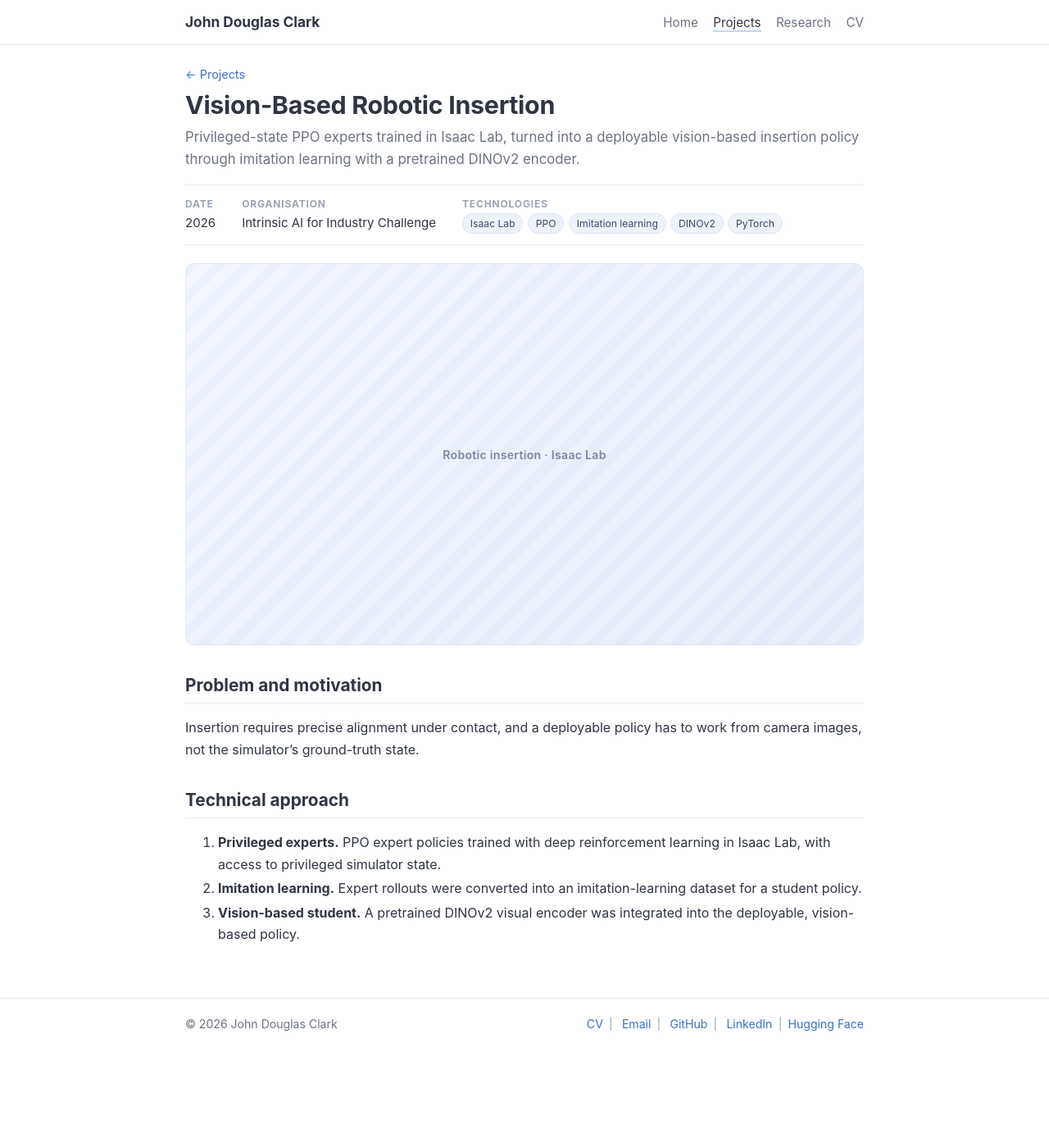
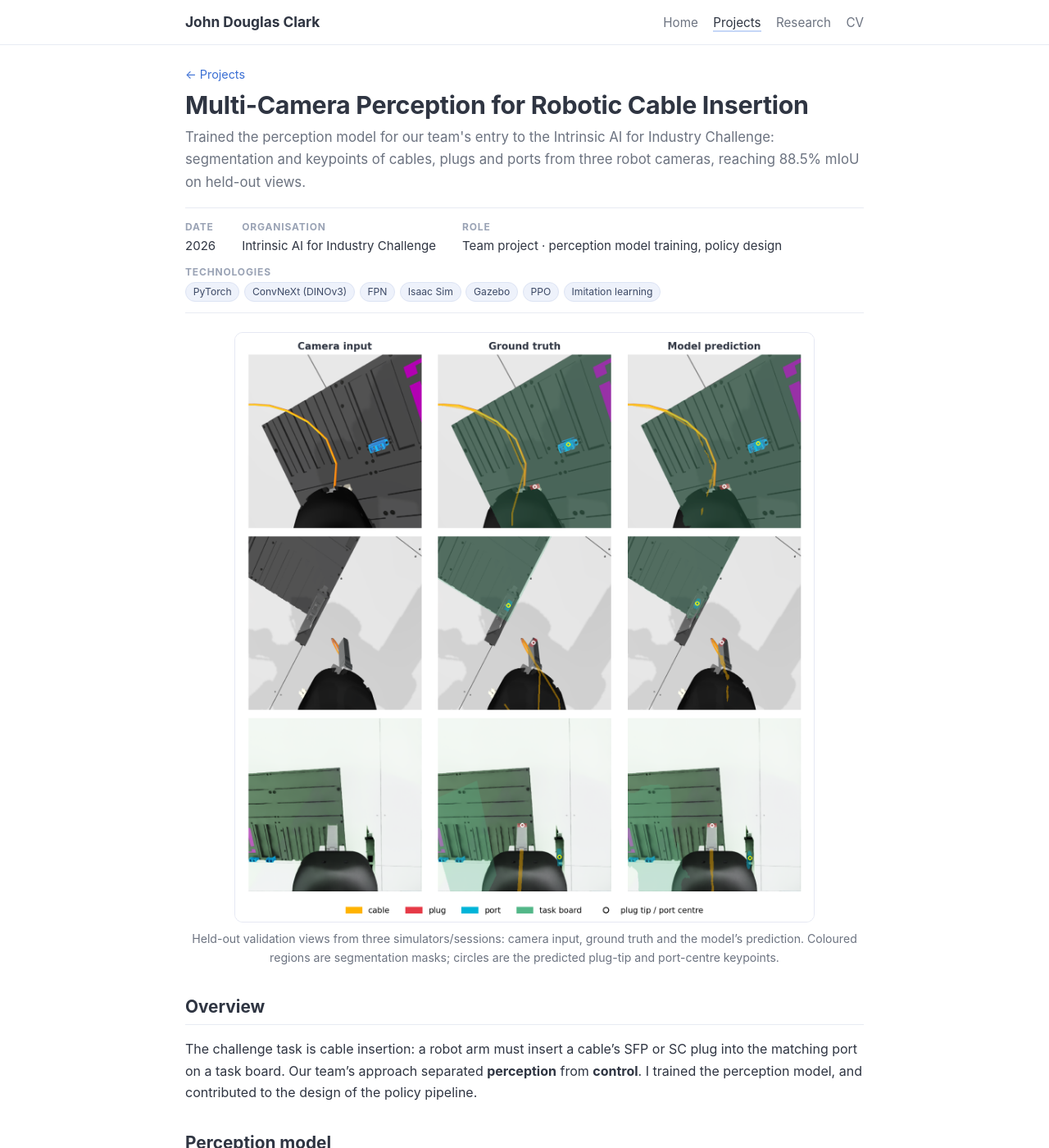
Before and after one commit to 1clarkj/1clarkj.github.io, a Jekyll site: the page built from _projects/vision-based-insertion.md, in a window 1280 px wide and 1400 px high. Shown: the whole window at 82% size. Built offline with Jekyll 4.4.1, drawn with Linux system fonts in a browser that asks for light colours; some of the changed text lies outside the part shown.

Commit message:
Add profile photo, humanoid media and perception results
- Profile photo; humanoid stand-up video, photos and card GIF
- Insertion project rewritten around the perception model, with
  figures generated from the final checkpoint on the validation split

Co-Authored-By: Claude Opus 5.5 <noreply@anthropic.com>

```diff
--- a/_config.yml
+++ b/_config.yml
@@ -16,7 +16,7 @@ author:
   linkedin: jdc04
   huggingface: 1clarkj
   cv: /files/clark_research_CV.pdf
-  photo: /assets/img/profile.svg   # replace with /assets/img/profile.jpg when you have one
+  photo: /assets/img/profile.jpg
 
 # Markdown, maths and code highlighting
 markdown: kramdown
--- a/_data/news.yml
+++ b/_data/news.yml
@@ -15,8 +15,8 @@
     on the [AgiBot X2 humanoid](/projects/agibot-x2-humanoid/).
 - date: 2026
   text: >-
-    Competed in the Intrinsic AI for Industry Challenge with a
-    [vision-based insertion policy](/projects/vision-based-insertion/).
+    Trained the [multi-camera perception model](/projects/vision-based-insertion/) for our
+    team's entry to the Intrinsic AI for Industry Challenge.
 - date: 2025
   text: >-
     Graduated from KU Leuven (BSc Electromechanical Engineering) as valedictorian,
--- a/_projects/vision-based-insertion.md
+++ b/_projects/vision-based-insertion.md
@@ -1,23 +1,70 @@
 ---
-title: Vision-Based Robotic Insertion
+title: Multi-Camera Perception for Robotic Cable Insertion
 description: >-
-  Privileged-state PPO experts trained in Isaac Lab, turned into a deployable
-  vision-based insertion policy through imitation learning with a pretrained
-  DINOv2 encoder.
+  Trained the perception model for our team's entry to the Intrinsic AI for Industry
+  Challenge: segmentation and keypoints of cables, plugs and ports from three robot
+  cameras, reaching 88.5% mIoU on held-out views.
 org: Intrinsic AI for Industry Challenge
 date_label: 2026
-tech: [Isaac Lab, PPO, Imitation learning, DINOv2, PyTorch]
+role: Team project · perception model training, policy design
+tech: [PyTorch, ConvNeXt (DINOv3), FPN, Isaac Sim, Gazebo, PPO, Imitation learning]
 featured: true
 order: 3
-placeholder: Robotic insertion · Isaac Lab
+thumbnail: /assets/media/insertion/thumb.gif
+media:
+  type: image
+  src: /assets/media/insertion/predictions.png
+  alt: Camera images with ground-truth and predicted segmentation masks and keypoints
+  caption: >-
+    Held-out validation views from three simulators/sessions: camera input, ground truth
+    and the model's prediction. Coloured regions are segmentation masks; circles are the
+    predicted plug-tip and port-centre keypoints.
 ---
 
-## Problem and motivation
+## Overview
 
-Insertion requires precise alignment under contact, and a deployable policy has to work from camera images, not the simulator's ground-truth state.
+The challenge task is cable insertion: a robot arm must insert a cable's SFP or SC plug into the matching port on a task board. Our team's approach separated **perception** from **control**. I trained the perception model, and contributed to the design of the policy pipeline.
 
-## Technical approach
+## Perception model
 
-1. **Privileged experts.** PPO expert policies trained with deep reinforcement learning in Isaac Lab, with access to privileged simulator state.
-2. **Imitation learning.** Expert rollouts were converted into an imitation-learning dataset for a student policy.
-3. **Vision-based student.** A pretrained DINOv2 visual encoder was integrated into the deployable, vision-based policy.
+From each of the robot's three cameras, a single network predicts:
+
+- **Segmentation masks** for the cable, SFP and SC plugs, SFP and SC ports, and the task board.
+- **The cable centreline.**
+- **Keypoint heatmaps** for the plug tip, plug base, port centre and approach point, plus 12 points along the cable.
+
+Keypoints from the three views are triangulated into 3D plug and port poses for the controller.
+
+**Architecture.** A ConvNeXt-Small encoder with DINOv3-pretrained weights, a feature-pyramid neck, and three lightweight heads, trained at 512 × 512 with a weighted binary cross-entropy loss that up-weights the small plug and port classes.
+
+**Data.** 10,015 labelled scenes × 3 cameras, collected in Isaac Sim and Gazebo with randomised component placements. Scenes are split 90/10 *by scene*, so all three views of a validation scene are unseen in training.
+
+**Training schedule.**
+
+| Phase | What trains | Learning rate |
+|---|---|---|
+| 1 · warm-up (15 epochs) | neck and heads, encoder frozen | 1e-3 |
+| 2 · fine-tune | everything, cosine schedule | encoder 1e-4, heads 1e-3 |
+| 3 · polish | everything | 1e-5 constant |
+
+## Results
+
+On all **3,006 held-out validation views**, the model reaches **88.5% mean IoU** (mask threshold 0.5). The task board and ports are segmented most reliably; the thin, deformable cable is the hardest class.
+
+{% include media.html type="image" src="/assets/media/insertion/per_class_iou.png" alt="Bar chart of IoU per class" caption="Per-class IoU on the held-out validation views." %}
+
+{% include media.html type="image" src="/assets/media/insertion/training_history.png" alt="Validation mIoU over training epochs" caption="Validation mIoU during training, as logged by the training script (stricter mask threshold of 0.35, hence the lower values). The jump after epoch 15 is where the pretrained encoder is unfrozen." %}
+
+## Challenges and lessons learned
+
+- **Mixed-precision divergence.** Around epoch 35 the fp16 run's loss became NaN and never recovered. I resumed from the best checkpoint in full precision, which trained stably, then finished with a low-learning-rate polish phase.
+- **Check the data, not just the metric.** Inspecting predictions showed that in many views from two of the Gazebo sessions, the task board was *labelled but not rendered* in the camera image. The model still "found" it, which means it had learned where the board usually is rather than seeing it. Showcase images above are from sessions without this problem; the reported metric includes all validation data.
+- **Report the threshold.** The same model scores 84.4% mIoU at the training script's 0.35 mask threshold and 88.5% at 0.5. A single number without its threshold is not comparable.
+
+## Policy pipeline
+
+The control side, which I contributed to designing, follows a teacher–student scheme:
+
+1. **Privileged experts.** PPO policies trained in Isaac Lab with access to the simulator's ground-truth state.
+2. **Imitation learning.** Expert rollouts become demonstrations for a student policy.
+3. **Vision-based student.** The deployable policy uses a pretrained DINOv2 visual encoder instead of privileged state.
--- a/assets/css/main.css
+++ b/assets/css/main.css
@@ -169,7 +169,8 @@ strong { font-weight: 650; }
 
 /* Figures */
 .media { margin: 1.4rem 0; }
-.media img, .media video { display: block; width: 100%; height: auto; border-radius: 10px; border: 1px solid var(--card-border); background: var(--card); }
+.media img, .media video { display: block; width: auto; max-width: 100%; max-height: min(80vh, 720px); height: auto; margin: 0 auto; border-radius: 10px; border: 1px solid var(--card-border); background: var(--card); }
+.media--narrow img, .media--narrow video { max-height: min(60vh, 520px); }
 .media .media-placeholder { height: auto; min-height: 0; border-radius: 10px; border: 1px solid var(--card-border); }
 .media figcaption { font-size: 0.88rem; color: var(--muted); margin-top: 0.5rem; text-align: center; }
 .media__embed { position: relative; aspect-ratio: 16 / 9; }
```
Also changed, not shown: _projects/agibot-x2-humanoid.md (+9 -1 lines), research.md (+1 -1 lines), assets/img/profile.jpg (added), assets/media/humanoid/agibot-x2.jpg (added), assets/media/humanoid/team.jpg (added), assets/media/insertion/per_class_iou.png (added), assets/media/insertion/predictions.png (added), assets/media/insertion/thumb.gif (added), assets/media/insertion/training_history.png (added), 2 other files.
